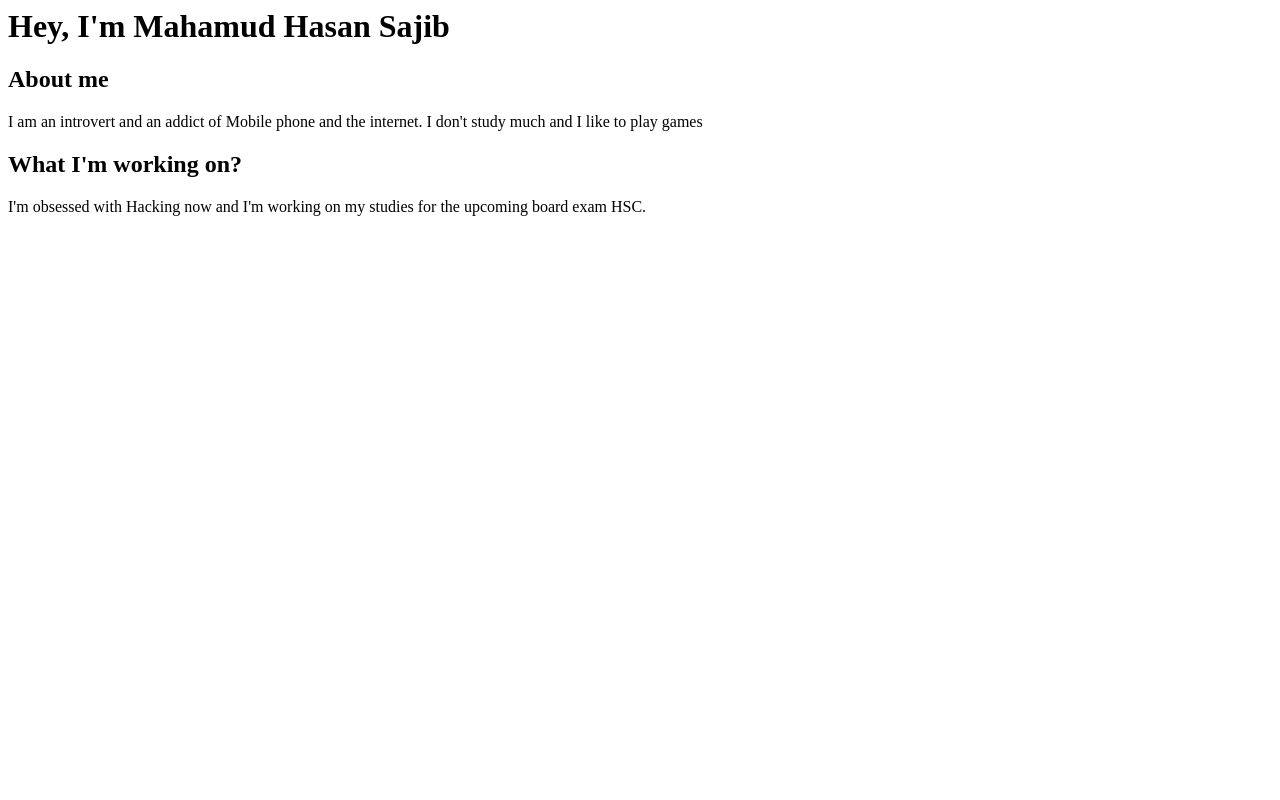
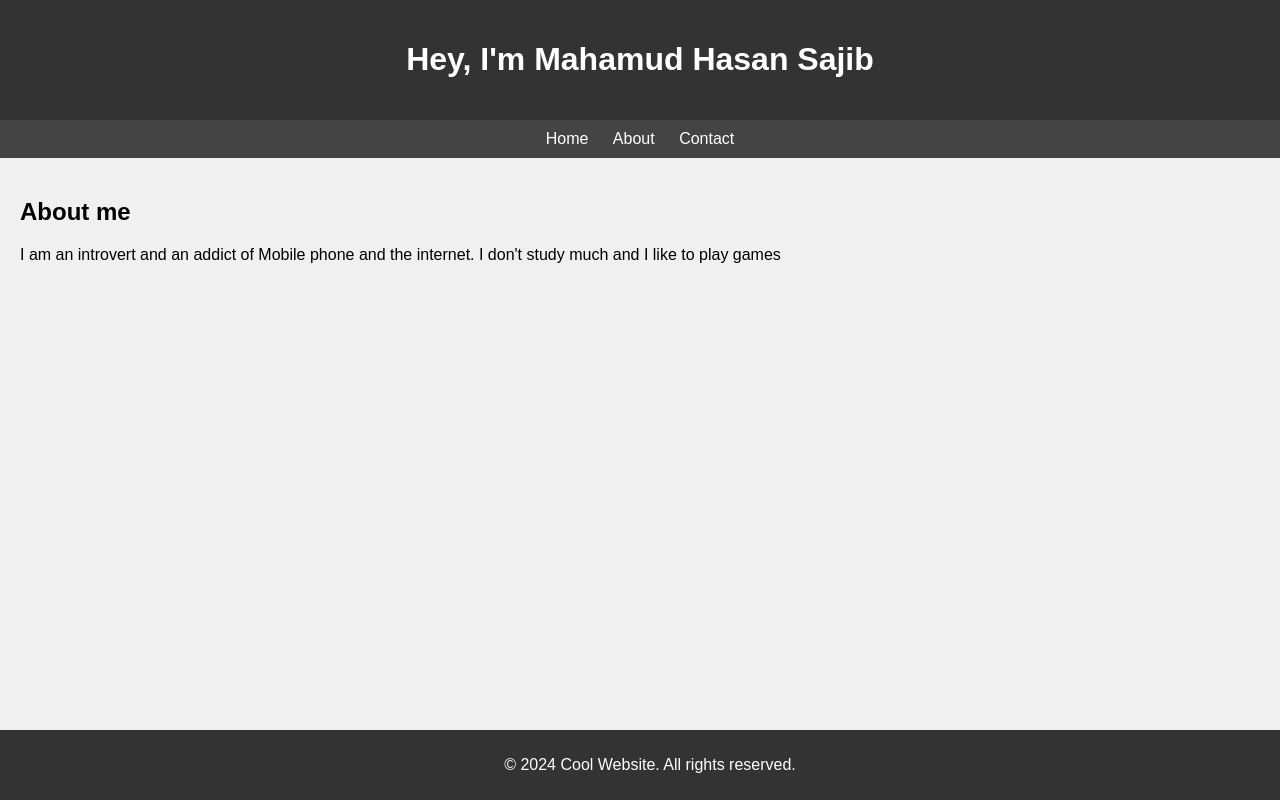
Before and after one commit to MH-Sajib/My-Website, a plain HTML site: page index.html in a window 1280 px wide. Drawn offline with Linux system fonts and the light colour scheme.

Commit message:
Update index.html

```diff
--- a/index.html
+++ b/index.html
@@ -1,16 +1,70 @@
+<!DOCTYPE html>
+<html lang="en">
+<head>
+  <meta charset="UTF-8">
+  <meta name="viewport" content="width=device-width, initial-scale=1.0">
+  <title>My Cool Website</title>
+  <style>
+    body {
+      font-family: Arial, sans-serif;
+      background-color: #f0f0f0;
+      margin: 0;
+      padding: 0;
+    }
+    header {
+      background-color: #333;
+      color: #fff;
+      padding: 20px;
+      text-align: center;
+    }
+    nav {
+      background-color: #444;
+      color: #fff;
+      padding: 10px;
+      text-align: center;
+    }
+    nav a {
+      color: #fff;
+      text-decoration: none;
+      margin: 0 10px;
+    }
+    nav a:hover {
+      text-decoration: underline;
+    }
+    section {
+      padding: 20px;
+    }
+    footer {
+      background-color: #333;
+      color: #fff;
+      padding: 10px;
+      text-align: center;
+      position: fixed;
+      bottom: 0;
+      width: 100%;
+    }
+  </style>
+</head>
+<body>
 
-<html>
-    <h1>
-        Hey, I'm Mahamud Hasan Sajib
-    </h1>
-    <body>
-        <h2>About me</h2>
-        <p>
-            I am an introvert and an addict of Mobile phone and the internet. I don't study much and I like to play games
-        </p>
-        <h2>What I'm working on?</h2>
-        <p>
-            I'm obsessed with Hacking now and I'm working on my studies for the upcoming board exam HSC.
-        </p>
-    </body>
+  <header>
+    <h1>Hey, I'm Mahamud Hasan Sajib</h1>
+  </header>
+
+  <nav>
+    <a href="#">Home</a>
+    <a href="#">About</a>
+    <a href="#">Contact</a>
+  </nav>
+
+  <section>
+    <h2>About me</h2>
+    <p>I am an introvert and an addict of Mobile phone and the internet. I don't study much and I like to play games</p>
+  </section>
+
+  <footer>
+    <p>&copy; 2024 Cool Website. All rights reserved.</p>
+  </footer>
+
+</body>
 </html>
```
